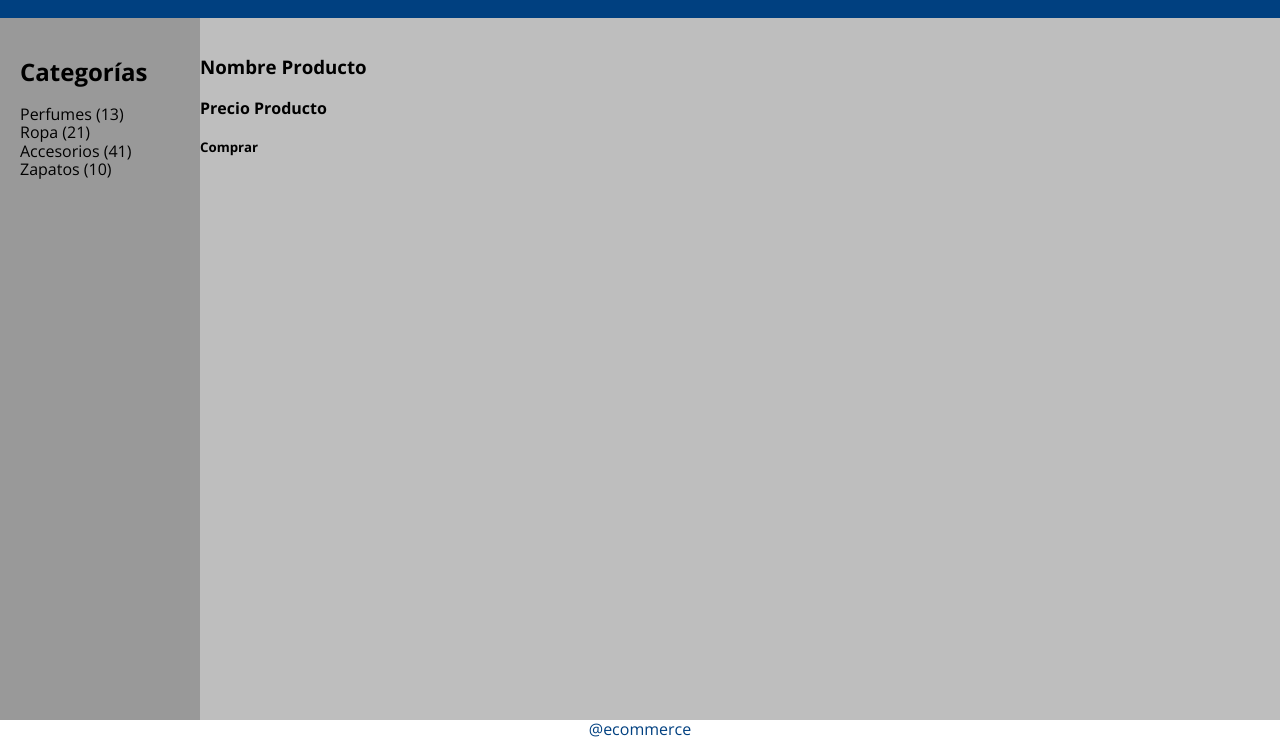
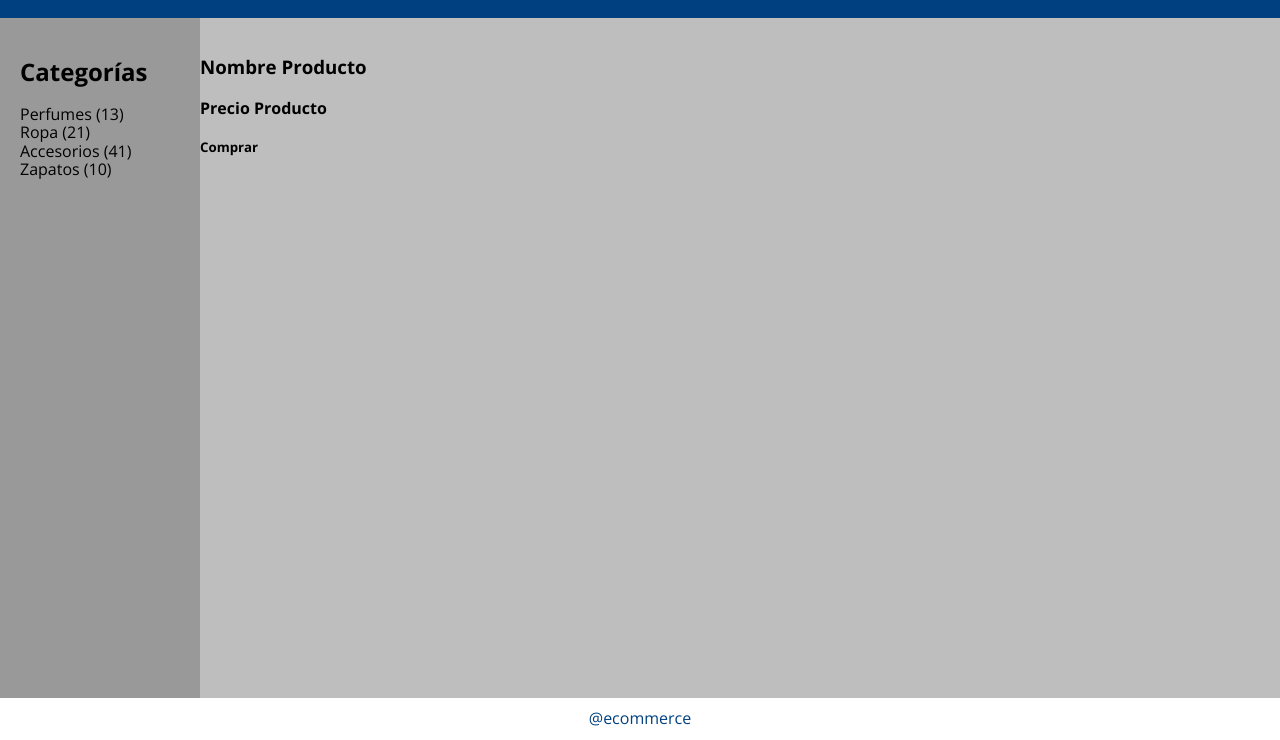
Before and after one commit to 7acuerda/desafiogrid, a plain HTML site: page index.html in a window 1280 px wide. Shown: the part 62-802 px from the top of the page. Drawn offline with nearby package versions, Linux system fonts and the light colour scheme.

Commit message:
sexto comit

```diff
--- a/assets/css/style.css
+++ b/assets/css/style.css
@@ -20,7 +20,6 @@ main {
     background-color: #999;
     grid-area: principal;
     padding-top: 20px;
-    display: flex;
     gap: 10px;
 
 }
@@ -29,7 +28,11 @@ footer {
     text-align: center;
     background-color: white;
     color: #004080;
+    display: flex;
+    align-items: center;
+    justify-content: center;
     grid-area: pie;
+    height: 5vh;
 
 }
 
```
